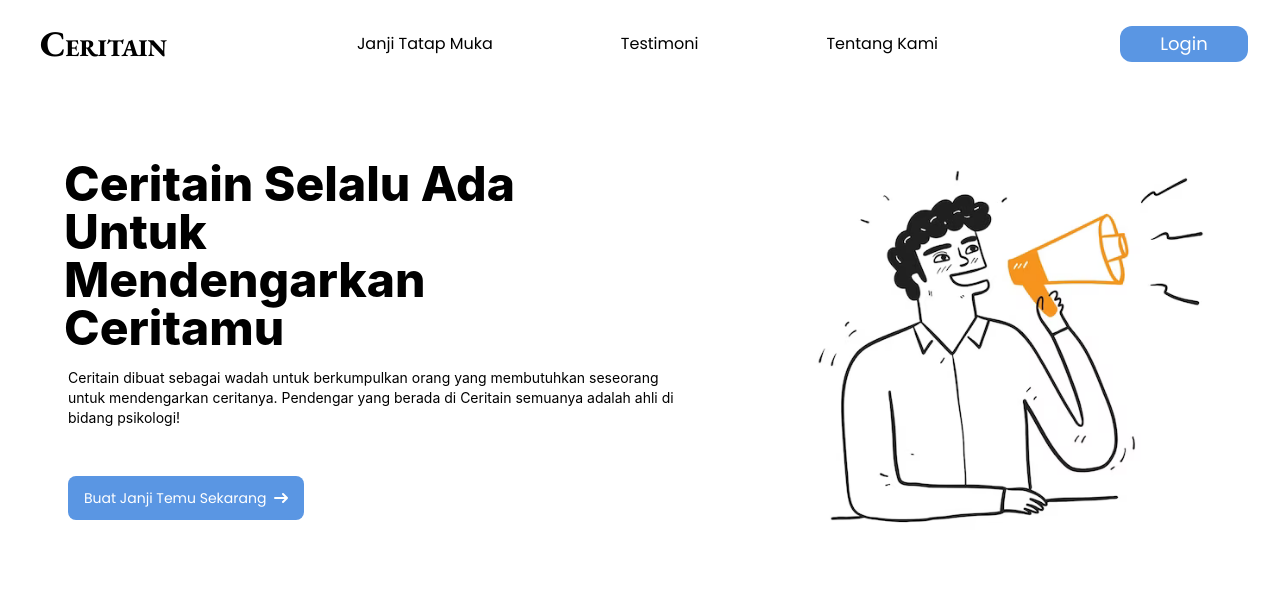
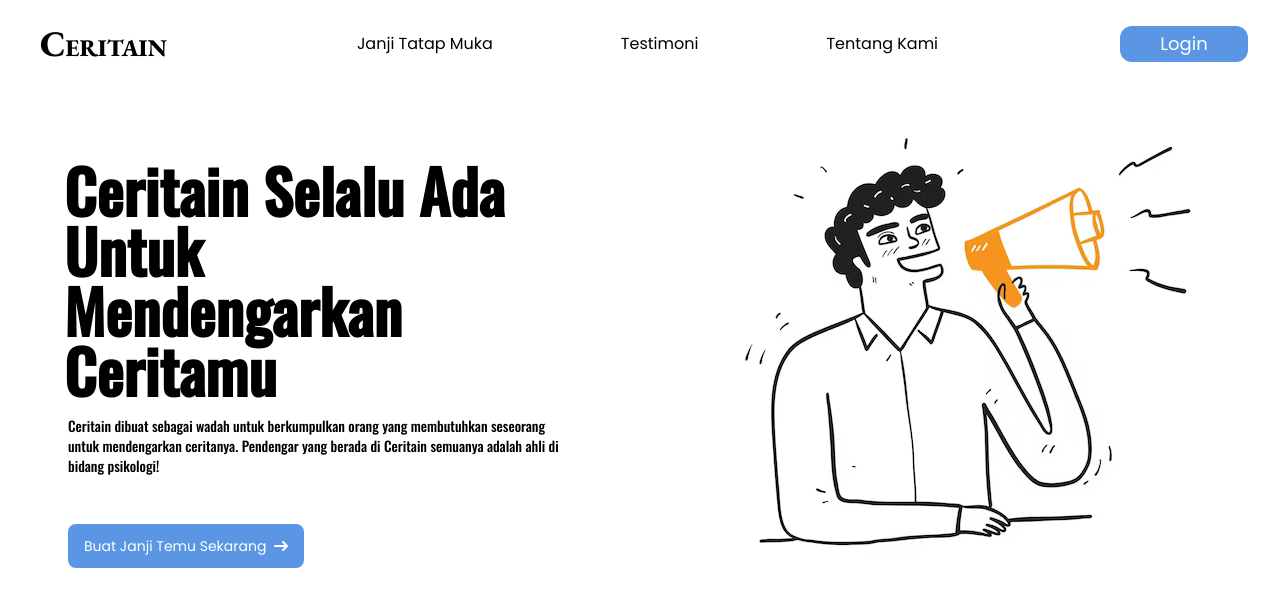
Before and after one commit to AhmadAzkia/ceritain, a React (Create React App) app: page / in a window 1280 px wide. Shown: the top 606 px of the page. Built offline with nearby package versions, Linux system fonts and the light colour scheme; a web font is replaced by a local one.

Commit message:
jumbotron done, kalo ada yg kurang kasi tau aja biar diubah

```diff
--- a/src/components/home/Jumbotron.js
+++ b/src/components/home/Jumbotron.js
@@ -10,23 +10,23 @@ function Jumbotron() {
 
         <div className="md:p-10">
           <div className="ml-1 mt-8">
-            <h1 className="ml-5 text-3xl font-extrabold leading-none md:text-5xl">
+            <h1 className="ml-5 text-3xl font-extrabold leading-none md:text-6xl fontJumbotron">
               Ceritain Selalu Ada
             </h1>
-            <h1 className="ml-5 text-3xl font-extrabold leading-none md:text-5xl">
+            <h1 className="ml-5 text-3xl font-extrabold leading-none md:text-6xl fontJumbotron">
               Untuk
             </h1>
-            <h1 className="ml-5 text-3xl font-extrabold leading-none md:text-5xl">
+            <h1 className="ml-5 text-3xl font-extrabold leading-none md:text-6xl fontJumbotron">
               Mendengarkan
             </h1>
-            <h1 className="ml-5 text-3xl font-extrabold leading-none md:text-5xl">
+            <h1 className="ml-5 text-3xl font-extrabold leading-none md:text-6xl fontJumbotron">
               Ceritamu
             </h1>
           </div>
 
             <div>
-              <p className="px-4 ml-3 mt-2 md:mt-4 md:ml-3 md:mb-0 sm:px-4 text-xs md:text-sm md:text-base">
-                Ceritain dibuat sebagai wadah untuk berkumpulkan orang yang membutuhkan seseorang <br /> untuk mendengarkan ceritanya. Pendengar yang berada di Ceritain semuanya adalah ahli di bidang psikologi!
+              <p className="px-4 ml-3 mt-2 md:mt-4 md:ml-3 md:mr-5 md:mb-0 sm:px-4 text-xs md:text-sm md:text-base fontJumbotron2">
+                Ceritain dibuat sebagai wadah untuk berkumpulkan orang yang membutuhkan seseorang untuk mendengarkan ceritanya. Pendengar yang berada di Ceritain semuanya adalah ahli di bidang psikologi!
               </p>
             </div>
 
@@ -42,8 +42,8 @@ function Jumbotron() {
           </div>
         </div>
 
-          <div className="">
-            <img className="" src={logo} alt="" />
+          <div className="mt-8">
+            <img className="md:max-w-3xl" src={logo} alt="" />
           </div>
       </div>
 
--- a/src/css/font.css
+++ b/src/css/font.css
@@ -3,7 +3,8 @@
 @import url('https://fonts.googleapis.com/css2?family=Dosis:wght@600&family=EB+Garamond:ital,wght@0,800;1,500&display=swap');
 @import url('https://fonts.googleapis.com/css2?family=Poppins:ital,wght@0,300;0,400;0,500;1,300;1,400;1,500&display=swap');
 @import url('https://fonts.googleapis.com/css2?family=Poppins:ital,wght@0,300;0,400;0,500;1,300;1,400;1,500&family=Roboto+Slab:wght@200;300;400;500&family=Roboto:wght@300;400;500&display=swap');
-@import url('https://fonts.googleapis.com/css2?family=Dosis:wght@600&family=EB+Garamond:ital,wght@0,800;1,500&family=Oswald:wght@500&display=swap');
+@import url('https://fonts.googleapis.com/css2?family=Asap:ital,wght@1,600&family=Dosis:wght@600&family=EB+Garamond:ital,wght@0,800;1,500&family=Noto+Sans+Cypro+Minoan&family=Oswald:wght@500&display=swap');
+@import url('https://fonts.googleapis.com/css2?family=Asap:ital,wght@0,600;1,600&family=Dosis:wght@600&family=EB+Garamond:ital,wght@0,800;1,500&family=Itim&family=Noto+Sans+Cypro+Minoan&family=Oswald:wght@500&display=swap');
 
 .headerLove {
     font-family: 'Slackside One', cursive;
@@ -43,7 +44,18 @@
 }
 
 .fontJumbotron {
+    font-family: 'Asap', sans-serif;
     font-family: 'Dosis', sans-serif;
     font-family: 'EB Garamond', serif;
+    font-family: 'Noto Sans Cypro Minoan', sans-serif;
     font-family: 'Oswald', sans-serif;
 }
+
+.fontJumbotron2 {
+    font-family: 'Asap', sans-serif;
+    font-family: 'Dosis', sans-serif;
+    font-family: 'EB Garamond', serif;
+    font-family: 'Itim', cursive;
+    font-family: 'Noto Sans Cypro Minoan', sans-serif;
+    font-family: 'Oswald', sans-serif;
+}
```
Also changed, not shown: src/components/img/jumbotron.png.
